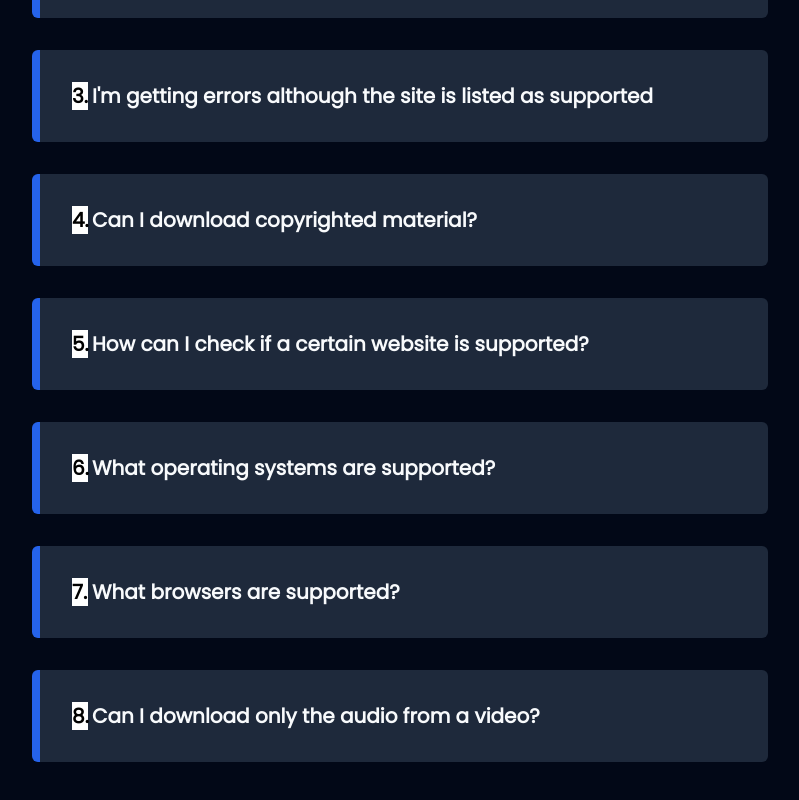
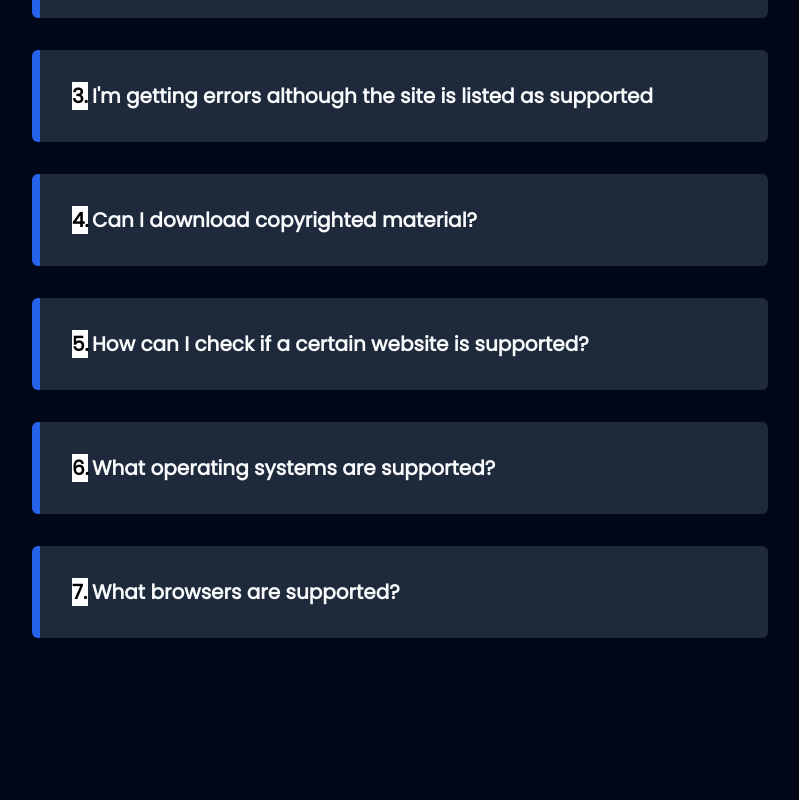
Before and after one commit to nikhilVaravadekar15/instant-downloader, a Next.js app: page /faq in a window 1280 px wide. Shown: the part 482-1282 px from the top of the page, without its empty margins (240-1039 px from the left). After the commit the page ends 1224 px from the top, so only its background shows below. Built offline with nearby package versions, Linux system fonts and the light colour scheme.

Commit message:
faqs updated

```diff
--- a/src/data/faqs.ts
+++ b/src/data/faqs.ts
@@ -24,7 +24,7 @@ const faqs: TStep[] = [
   {
     title: "How can I check if a certain website is supported?",
     description:
-      "Instant-downloader currently youtube.com, we are continuously working to add support for major social media websites, to check if a website is supported you can simply try a link from that website",
+      "Instant-downloader currently supports youtube.com, we are continuously working to add support for major social media websites, to check if a website is supported you can simply try a link from that website",
   },
   {
     title: "What operating systems are supported?",
@@ -36,11 +36,6 @@ const faqs: TStep[] = [
     description:
       "We only support modern browsers, to ensure you get the best experience download and install the latest version of your favorite browser.",
   },
-  {
-    title: "Can I download only the audio from a video?",
-    description:
-      "Some sites provide audio files that will be shown on the download page, if you cannot find any audio download buttons then you can convert the video to any audio format like MP3, M4A, WAV, AAC and more.",
-  },
 ];
 
 export { faqs };
```
